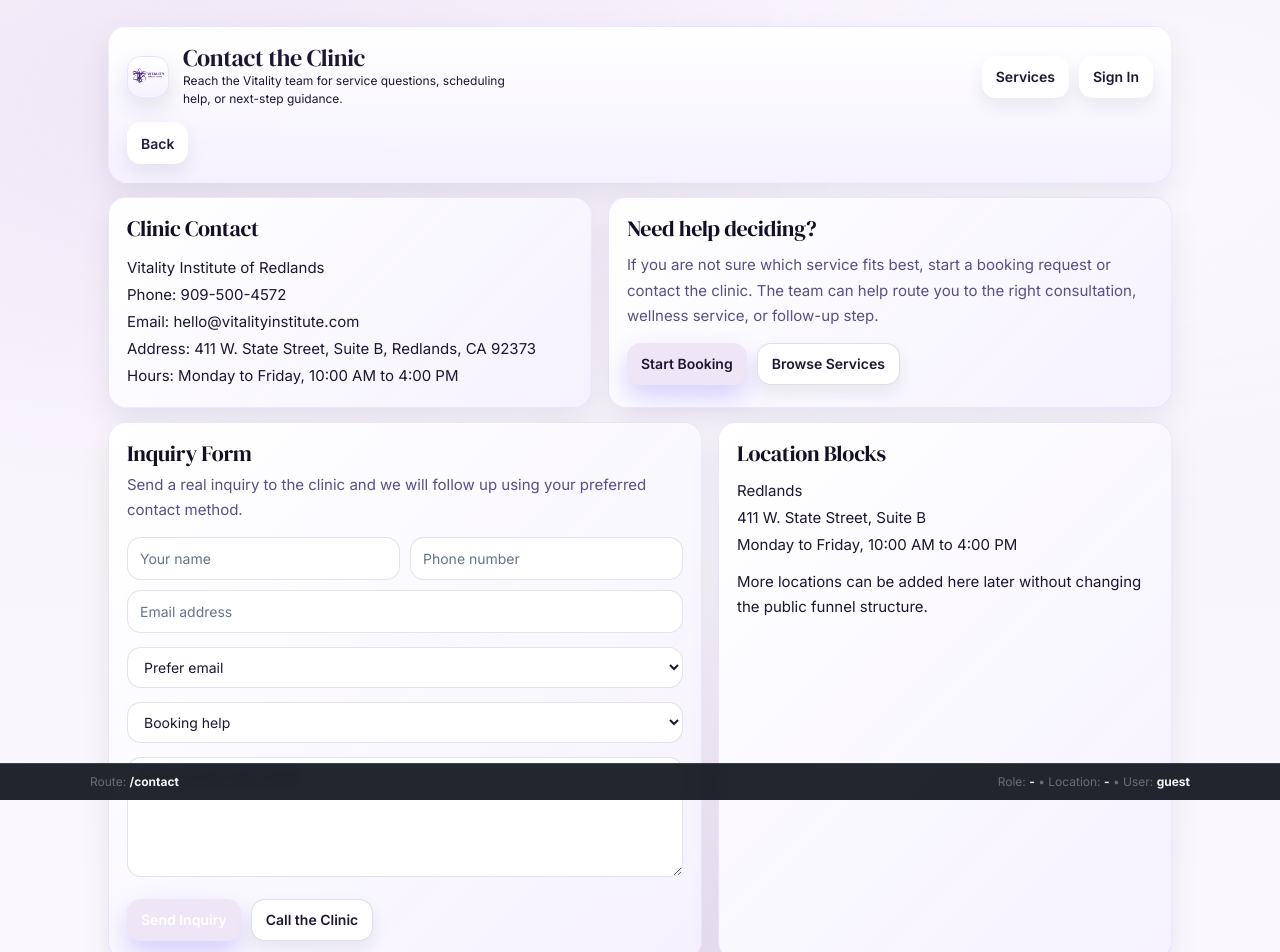
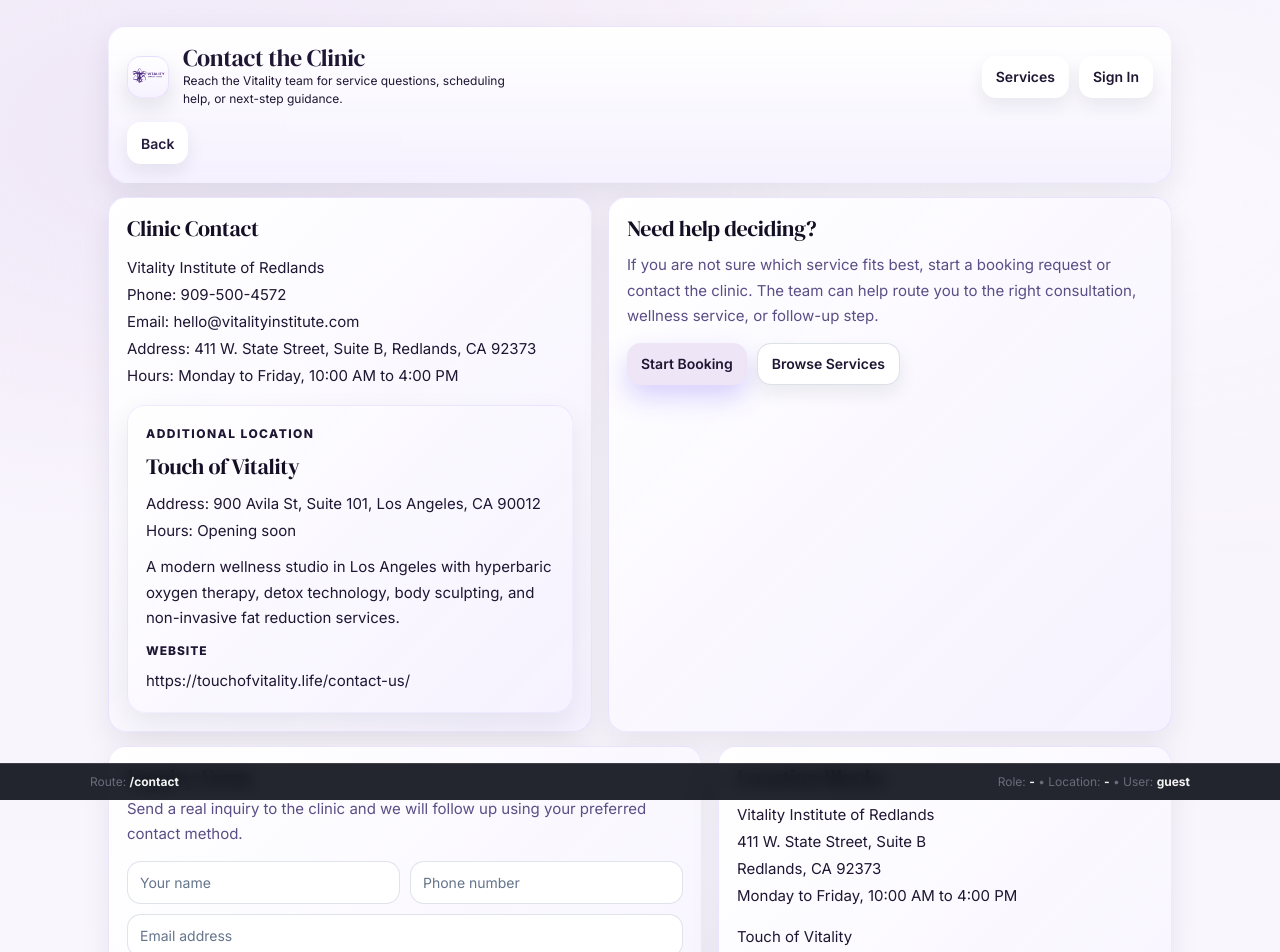
Before and after one commit to MedFlowUSA/vitality-institute-app, a React (Vite) app: page /contact in a window 1280 px wide. Shown: the top 952 px of the page. Built offline with nearby package versions, Linux system fonts and the light colour scheme; no server answers.

Commit message:
Add Touch of Vitality to public location pages

```diff
--- /dev/null
+++ b/src/lib/publicClinicLocations.ts
@@ -0,0 +1,30 @@
+export type PublicClinicLocation = {
+  name: string;
+  phone?: string;
+  email?: string;
+  addressLine1: string;
+  addressLine2?: string;
+  cityStateZip: string;
+  hoursLabel: string;
+  note?: string;
+  website?: string;
+};
+
+export const PUBLIC_CLINIC_LOCATIONS: PublicClinicLocation[] = [
+  {
+    name: "Vitality Institute of Redlands",
+    phone: "909-500-4572",
+    email: "hello@vitalityinstitute.com",
+    addressLine1: "411 W. State Street, Suite B",
+    cityStateZip: "Redlands, CA 92373",
+    hoursLabel: "Monday to Friday, 10:00 AM to 4:00 PM",
+  },
+  {
+    name: "Touch of Vitality",
+    addressLine1: "900 Avila St, Suite 101",
+    cityStateZip: "Los Angeles, CA 90012",
+    hoursLabel: "Opening soon",
+    note: "A modern wellness studio in Los Angeles with hyperbaric oxygen therapy, detox technology, body sculpting, and non-invasive fat reduction services.",
+    website: "https://touchofvitality.life/contact-us/",
+  },
+];
--- a/src/pages/PublicContact.tsx
+++ b/src/pages/PublicContact.tsx
@@ -1,6 +1,7 @@
 import { useMemo, useState } from "react";
 import { Link, useSearchParams } from "react-router-dom";
 import PublicSiteLayout from "../components/public/PublicSiteLayout";
+import { PUBLIC_CLINIC_LOCATIONS } from "../lib/publicClinicLocations";
 import { supabase } from "../lib/supabase";
 
 export default function PublicContact() {
@@ -19,6 +20,8 @@
   const bookingLink = useMemo(() => {
     return serviceId ? `/book?interest=${encodeURIComponent(serviceId)}` : "/book";
   }, [serviceId]);
+  const primaryLocation = PUBLIC_CLINIC_LOCATIONS[0];
+  const secondaryLocations = PUBLIC_CLINIC_LOCATIONS.slice(1);
 
   async function submitInquiry() {
     setSubmitError(null);
@@ -70,16 +73,61 @@
       <div className="row" style={{ gap: 16, flexWrap: "wrap", alignItems: "stretch" }}>
         <div className="card card-pad card-light surface-light" style={{ flex: "1 1 340px" }}>
           <div className="h2">Clinic Contact</div>
-          <div className="surface-light-body" style={{ marginTop: 12, lineHeight: 1.8 }}>
-            Vitality Institute of Redlands
+          <div style={{ display: "grid", gap: 16, marginTop: 12 }}>
+            <div className="surface-light-body" style={{ lineHeight: 1.8 }}>
+              {primaryLocation.name}
+              {primaryLocation.phone ? (
+                <>
                   <br />
-            Phone: 909-500-4572
+                  Phone: {primaryLocation.phone}
+                </>
+              ) : null}
+              {primaryLocation.email ? (
+                <>
                   <br />
-            Email: hello@vitalityinstitute.com
+                  Email: {primaryLocation.email}
+                </>
+              ) : null}
               <br />
-            Address: 411 W. State Street, Suite B, Redlands, CA 92373
+              Address: {[primaryLocation.addressLine1, primaryLocation.addressLine2, primaryLocation.cityStateZip].filter(Boolean).join(", ")}
               <br />
-            Hours: Monday to Friday, 10:00 AM to 4:00 PM
+              Hours: {primaryLocation.hoursLabel}
+            </div>
+
+            {secondaryLocations.map((location) => (
+              <div key={location.name} className="card card-pad card-light surface-light" style={{ border: "1px solid rgba(184,164,255,0.18)" }}>
+                <div style={{ fontSize: 12, fontWeight: 900, color: "var(--v-helper-dark)", letterSpacing: ".12em", textTransform: "uppercase" }}>
+                  Additional Location
+                </div>
+                <div className="h2" style={{ marginTop: 10, fontSize: 22 }}>{location.name}</div>
+                <div className="surface-light-body" style={{ marginTop: 10, lineHeight: 1.8 }}>
+                  Address: {[location.addressLine1, location.addressLine2, location.cityStateZip].filter(Boolean).join(", ")}
+                  <br />
+                  Hours: {location.hoursLabel}
+                </div>
+                {location.note ? (
+                  <div className="surface-light-helper" style={{ marginTop: 10, lineHeight: 1.7 }}>
+                    {location.note}
+                  </div>
+                ) : null}
+                {location.website ? (
+                  <>
+                    <div className="surface-light-helper" style={{ marginTop: 10, fontSize: 12, fontWeight: 800, letterSpacing: ".08em", textTransform: "uppercase" }}>
+                      Website
+                    </div>
+                    <a
+                      href={location.website}
+                      target="_blank"
+                      rel="noreferrer"
+                      className="surface-light-body"
+                      style={{ display: "inline-block", marginTop: 8, lineHeight: 1.7, wordBreak: "break-word" }}
+                    >
+                      {location.website}
+                    </a>
+                  </>
+                ) : null}
+              </div>
+            ))}
           </div>
         </div>
 
@@ -117,7 +165,7 @@
             <div className="card card-pad card-light surface-light">
               <div className="h2">Inquiry sent</div>
               <div className="surface-light-body" style={{ marginTop: 8, lineHeight: 1.75 }}>
-                Your message has been sent to Vitality Institute of Redlands. The team can follow up by {preferredContactMethod === "either" ? "phone or email" : preferredContactMethod}.
+                Your message has been sent to the Vitality team. The team can follow up by {preferredContactMethod === "either" ? "phone or email" : preferredContactMethod}.
               </div>
             </div>
           ) : null}
@@ -170,15 +218,36 @@
 
         <div className="card card-pad card-light surface-light" style={{ flex: "1 1 320px" }}>
           <div className="h2">Location Blocks</div>
-          <div className="surface-light-body" style={{ marginTop: 10, lineHeight: 1.8 }}>
-            Redlands
+          <div style={{ display: "grid", gap: 14, marginTop: 10 }}>
+            {PUBLIC_CLINIC_LOCATIONS.map((location) => (
+              <div key={location.name}>
+                <div className="surface-light-body" style={{ lineHeight: 1.8 }}>
+                  {location.name}
                   <br />
-            411 W. State Street, Suite B
+                  {location.addressLine1}
+                  {location.addressLine2 ? (
+                    <>
                       <br />
-            Monday to Friday, 10:00 AM to 4:00 PM
+                      {location.addressLine2}
+                    </>
+                  ) : null}
+                  <br />
+                  {location.cityStateZip}
+                  <br />
+                  {location.hoursLabel}
                 </div>
-          <div className="surface-light-helper" style={{ marginTop: 12 }}>
-            More locations can be added here later without changing the public funnel structure.
+                {location.note ? (
+                  <div className="surface-light-helper" style={{ marginTop: 6, lineHeight: 1.7 }}>
+                    {location.note}
+                  </div>
+                ) : null}
+                {location.website ? (
+                  <a href={location.website} target="_blank" rel="noreferrer" className="btn btn-ghost" style={{ marginTop: 8, textDecoration: "none" }}>
+                    Visit Location Site
+                  </a>
+                ) : null}
+              </div>
+            ))}
           </div>
         </div>
       </div>
--- a/src/pages/PublicLandingSimplified.tsx
+++ b/src/pages/PublicLandingSimplified.tsx
@@ -1,3 +1,4 @@
+import { PUBLIC_CLINIC_LOCATIONS } from "../lib/publicClinicLocations";
 import { Link } from "react-router-dom";
 import PublicSiteLayout from "../components/public/PublicSiteLayout";
 import { getPublicAccessRoute } from "../lib/publicMarketingCatalog";
@@ -34,6 +35,9 @@
 ];
 
 export default function PublicLandingSimplified() {
+  const primaryLocation = PUBLIC_CLINIC_LOCATIONS[0];
+  const secondaryLocation = PUBLIC_CLINIC_LOCATIONS[1];
+
   return (
     <PublicSiteLayout title="Vitality Institute" compactHeader>
       <div
@@ -52,7 +56,7 @@
             textTransform: "uppercase",
           }}
         >
-          Patient-Centered Care in Redlands
+          Patient-Centered Care in Redlands and Los Angeles
         </div>
         <div className="h1 public-hero-heading" style={{ marginTop: 18, maxWidth: 760 }}>
           Get the care you need, with a clear and guided next step.
@@ -220,11 +224,11 @@
       <div className="card card-pad card-light surface-light">
         <div className="h2">Visit or Contact Us</div>
         <div className="surface-light-body" style={{ marginTop: 10, lineHeight: 1.8 }}>
-          Vitality Institute of Redlands
+          {primaryLocation.name}
           <br />
-          411 W. State Street, Suite B
+          {primaryLocation.addressLine1}
           <br />
-          Redlands, CA 92373
+          {primaryLocation.cityStateZip}
         </div>
 
         <div className="space" />
@@ -235,7 +239,7 @@
               Phone
             </div>
             <a href="tel:+19095004572" className="h2" style={{ display: "inline-block", marginTop: 8, textDecoration: "none", color: "#140f24" }}>
-              909-500-4572
+              {primaryLocation.phone}
             </a>
           </div>
 
@@ -244,17 +248,55 @@
               Hours
             </div>
             <div className="surface-light-body" style={{ marginTop: 8, lineHeight: 1.8 }}>
-              Monday to Friday
-              <br />
-              10:00 AM to 4:00 PM
+              {primaryLocation.hoursLabel}
             </div>
           </div>
         </div>
 
         <div className="space" />
 
+        <div className="card card-pad card-light surface-light" style={{ marginTop: 4 }}>
+          <div style={{ fontSize: 12, fontWeight: 900, color: "var(--v-helper-dark)", letterSpacing: ".12em", textTransform: "uppercase" }}>
+            Second Location
+          </div>
+          <div className="h2" style={{ marginTop: 10 }}>{secondaryLocation.name}</div>
+          <div className="surface-light-body" style={{ marginTop: 10, lineHeight: 1.8 }}>
+            {secondaryLocation.addressLine1}
+            <br />
+            {secondaryLocation.cityStateZip}
+            <br />
+            {secondaryLocation.hoursLabel}
+          </div>
+          {secondaryLocation.note ? (
+            <div className="surface-light-helper" style={{ marginTop: 10, lineHeight: 1.7 }}>
+              {secondaryLocation.note}
+            </div>
+          ) : null}
+          {secondaryLocation.website ? (
+            <>
+              <div className="surface-light-helper" style={{ marginTop: 10, fontSize: 12, fontWeight: 800, letterSpacing: ".08em", textTransform: "uppercase" }}>
+                Website
+              </div>
+              <a
+                href={secondaryLocation.website}
+                target="_blank"
+                rel="noreferrer"
+                className="surface-light-body"
+                style={{ display: "inline-block", marginTop: 8, lineHeight: 1.7, wordBreak: "break-word" }}
+              >
+                {secondaryLocation.website}
+              </a>
+              <a href={secondaryLocation.website} target="_blank" rel="noreferrer" className="btn btn-secondary" style={{ marginTop: 14, textDecoration: "none" }}>
+                Touch of Vitality Site
+              </a>
+            </>
+          ) : null}
+        </div>
+
+        <div className="space" />
+
         <div className="surface-light-helper" style={{ lineHeight: 1.7 }}>
-          Questions before you begin? Call the clinic or use the contact page for help.
+          Questions before you begin? Call the clinic or use the contact page for help across either location.
         </div>
         <div className="row" style={{ gap: 10, flexWrap: "wrap", marginTop: 14 }}>
           <Link to="/contact" className="btn btn-secondary">
```
Lines whose indentation alone changed are shown as unchanged.
